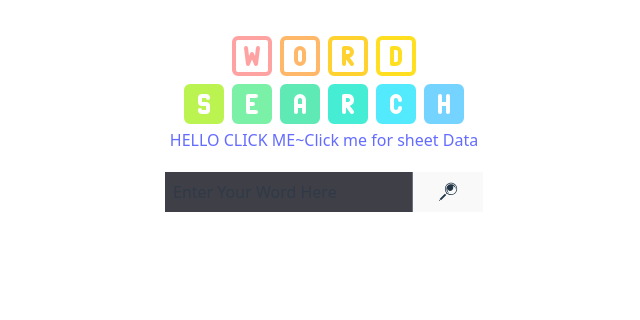
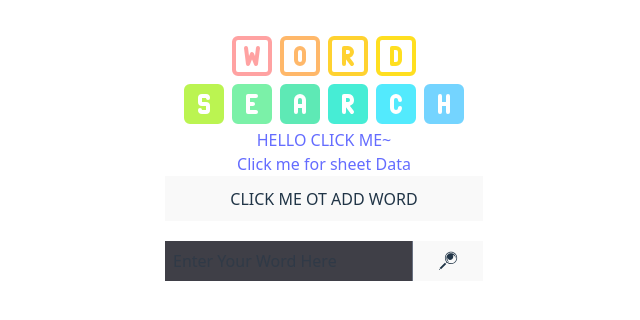
Before and after one commit to AlexanderLeino/word-search, a React (Vite) app in the folder client/: page / in a window 1280 px wide. Shown: the top 320 px of the page, without its empty margins (316-956 px from the left). Built offline with nearby package versions, Linux system fonts and the light colour scheme.

Commit message:
can add cells on spreadsheet

```diff
--- a/client/src/App.jsx
+++ b/client/src/App.jsx
@@ -15,7 +15,8 @@ function App() {
 
   const assignBackgroundColor = async (data, backgroundIndex) => {
 
-    return data.map((wordAndDefinition) => {
+  if(data) {
+     return data.map((wordAndDefinition) => {
           if(backgroundIndex > 9) {
             backgroundIndex = 0
             wordAndDefinition.backgroundColor = staticBackgroundColors[backgroundIndex]
@@ -25,6 +26,10 @@ function App() {
             backgroundIndex++
           }
         })
+
+  } else {
+    console.log("We didnt find any data")
+  }
 
 
 
@@ -56,6 +61,13 @@ function App() {
 
 
 
+
+  const addWord = async (e) => {
+    await fetch("http://localhost:3000/add-word-definition", {
+      method: "PUT"
+    })
+  }
+
   return (
     <>
 
@@ -76,9 +88,12 @@ function App() {
 
 
     </div>
+  <div className='flex flex-col'>
+    <a href='http://localhost:3000/auth'>HELLO CLICK ME~</a>
+    <a href="http://localhost:3000/sheet-data">Click me for sheet Data</a>
+    <button onClick={addWord}>CLICK ME OT ADD WORD</button>
+  </div>
 
-    <a href='localhost:3000/auth'>HELLO CLICK ME~</a>
-    <a href="localhost:3000/sheet-data">Click me for sheet Data</a>
     <form className='flex items-center justify-center mt-5 ' onSubmit={fetchResponse}>
       <input value={word} onChange={handleChange} className='p-2 bg-zinc-700 h-10 rounded-tl-bl border-r-1 border-gray-500' placeholder='Enter Your Word Here'/>
       <button className='rounded-tr-br outline-0 h-10 bg-zinc-700 text-xl border-l-4 border-amber-100 flex items-center justify-center'><span ><GiMagnifyingGlass />
```
Also changed, not shown: 1 other file (tests, documents, lock files or other folders).
